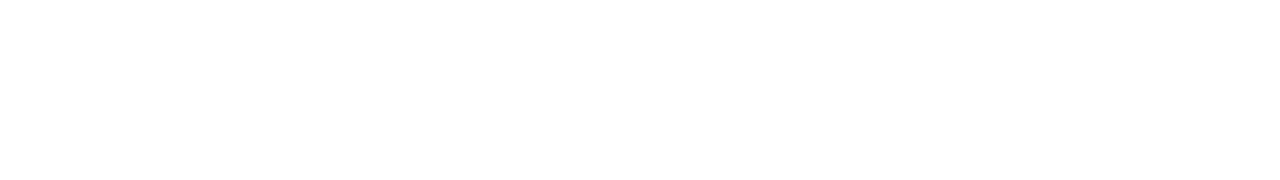
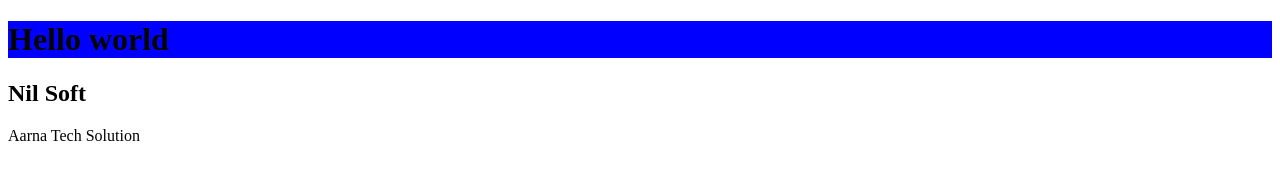
Before and after one commit to patilanil24/Git-practice-24, a plain HTML site: page index.html in a window 1280 px wide. Drawn offline with Linux system fonts and the light colour scheme.

Commit message:
initial commit -2

```diff
--- a/index.html
+++ b/index.html
@@ -7,5 +7,8 @@
 </head>
 <body>
 
+    <h1 style="background-color: blue;">Hello world</h1>
+    <h2>Nil Soft</h2>
+    <p>Aarna Tech Solution</p>
 </body>
 </html>
```
